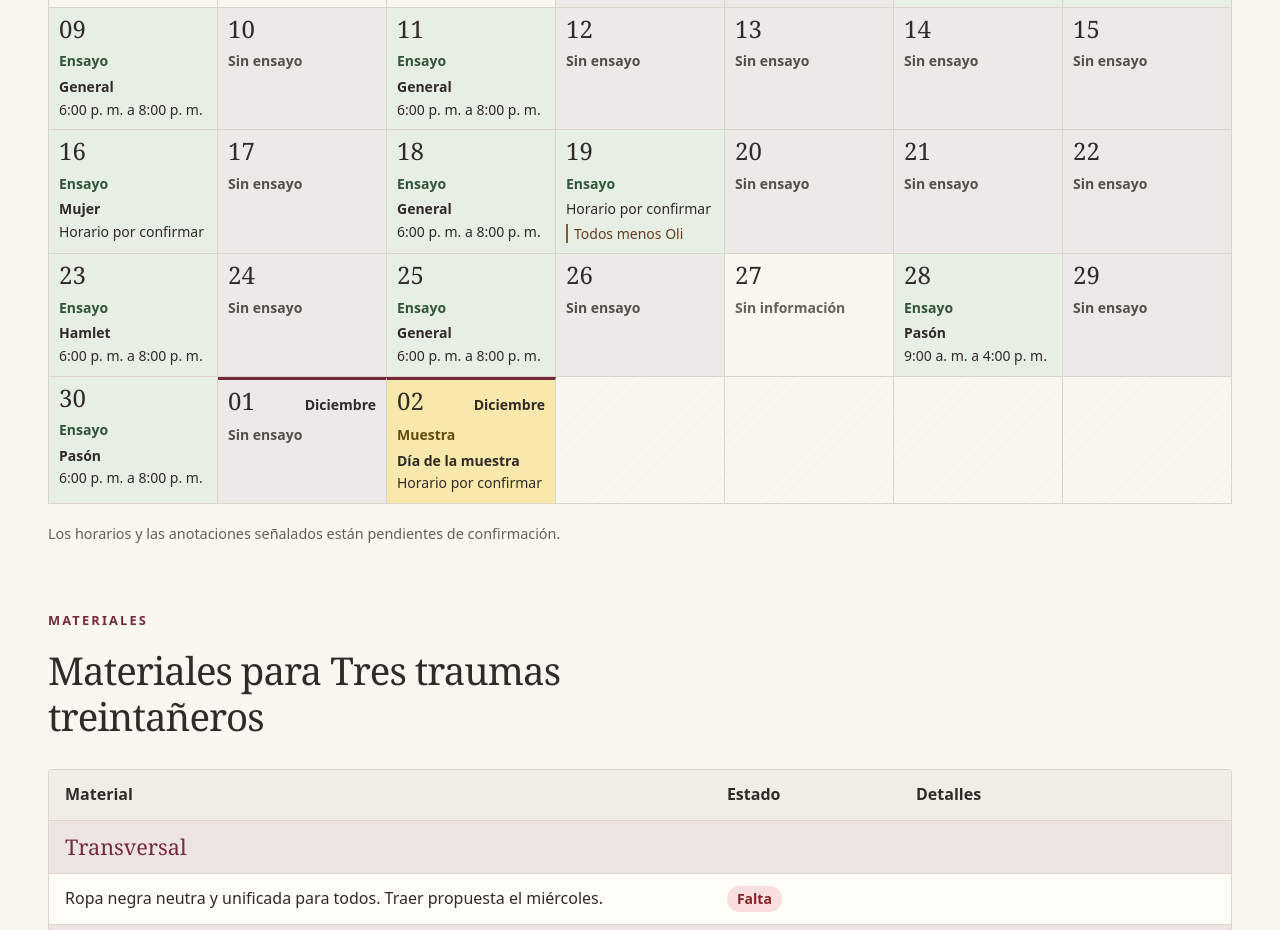
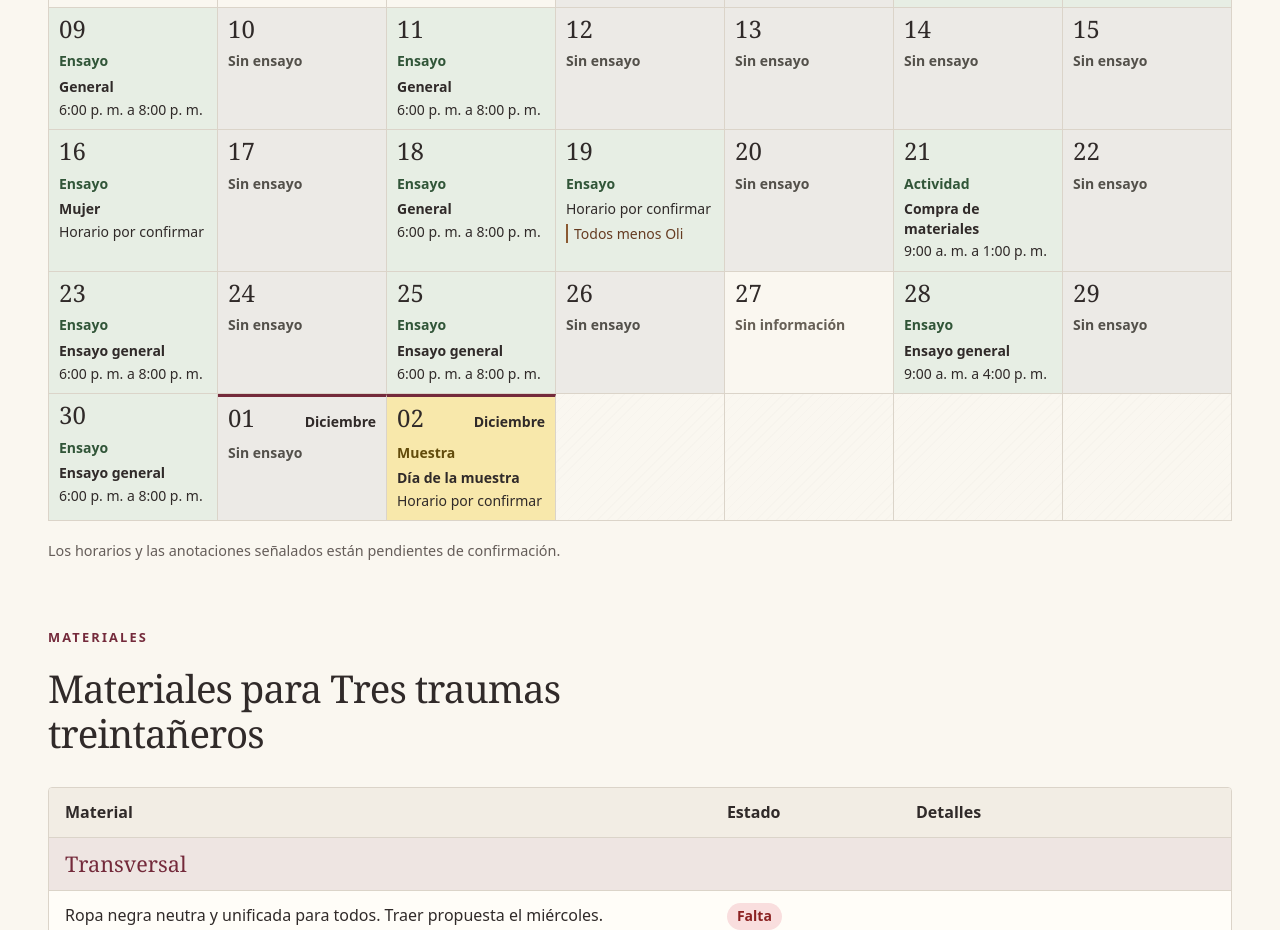
Before and after one commit to nolopez338/teatrodesubida, a plain HTML site: page index.html in a window 1280 px wide. Shown: the part 1120-2050 px from the top of the page. Drawn offline with Linux system fonts and the light colour scheme.

Commit message:
update schedule

```diff
--- a/index.html
+++ b/index.html
@@ -137,21 +137,21 @@
 <li class="dia no">
       <time datetime="2026-11-20" aria-label="Viernes, 20 de noviembre de 2026"><span class="fecha-numero">20</span><span class="fecha-contexto">Viernes<span class="mes-agenda"> de noviembre</span></span></time>
       <div class="detalle"><span class="estado">Sin ensayo</span></div></li>
-<li class="dia no">
+<li class="dia si">
       <time datetime="2026-11-21" aria-label="Sábado, 21 de noviembre de 2026"><span class="fecha-numero">21</span><span class="fecha-contexto">Sábado<span class="mes-agenda"> de noviembre</span></span></time>
-      <div class="detalle"><span class="estado">Sin ensayo</span></div></li>
+      <div class="detalle"><span class="estado">Actividad</span><p class="evento">Compra de materiales</p><p class="hora">9:00 a. m. a 1:00 p. m.</p></div></li>
 <li class="dia no">
       <time datetime="2026-11-22" aria-label="Domingo, 22 de noviembre de 2026"><span class="fecha-numero">22</span><span class="fecha-contexto">Domingo<span class="mes-agenda"> de noviembre</span></span></time>
       <div class="detalle"><span class="estado">Sin ensayo</span></div></li>
 <li class="dia si">
       <time datetime="2026-11-23" aria-label="Lunes, 23 de noviembre de 2026"><span class="fecha-numero">23</span><span class="fecha-contexto">Lunes<span class="mes-agenda"> de noviembre</span></span></time>
-      <div class="detalle"><span class="estado">Ensayo</span><p class="evento">Hamlet</p><p class="hora">6:00 p. m. a 8:00 p. m.</p></div></li>
+      <div class="detalle"><span class="estado">Ensayo</span><p class="evento">Ensayo general</p><p class="hora">6:00 p. m. a 8:00 p. m.</p></div></li>
 <li class="dia no">
       <time datetime="2026-11-24" aria-label="Martes, 24 de noviembre de 2026"><span class="fecha-numero">24</span><span class="fecha-contexto">Martes<span class="mes-agenda"> de noviembre</span></span></time>
       <div class="detalle"><span class="estado">Sin ensayo</span></div></li>
 <li class="dia si">
       <time datetime="2026-11-25" aria-label="Miércoles, 25 de noviembre de 2026"><span class="fecha-numero">25</span><span class="fecha-contexto">Miércoles<span class="mes-agenda"> de noviembre</span></span></time>
-      <div class="detalle"><span class="estado">Ensayo</span><p class="evento">General</p><p class="hora">6:00 p. m. a 8:00 p. m.</p></div></li>
+      <div class="detalle"><span class="estado">Ensayo</span><p class="evento">Ensayo general</p><p class="hora">6:00 p. m. a 8:00 p. m.</p></div></li>
 <li class="dia no">
       <time datetime="2026-11-26" aria-label="Jueves, 26 de noviembre de 2026"><span class="fecha-numero">26</span><span class="fecha-contexto">Jueves<span class="mes-agenda"> de noviembre</span></span></time>
       <div class="detalle"><span class="estado">Sin ensayo</span></div></li>
@@ -160,13 +160,13 @@
       <div class="detalle"><span class="estado">Sin información</span></div></li>
 <li class="dia si">
       <time datetime="2026-11-28" aria-label="Sábado, 28 de noviembre de 2026"><span class="fecha-numero">28</span><span class="fecha-contexto">Sábado<span class="mes-agenda"> de noviembre</span></span></time>
-      <div class="detalle"><span class="estado">Ensayo</span><p class="evento">Pasón</p><p class="hora">9:00 a. m. a 4:00 p. m.</p></div></li>
+      <div class="detalle"><span class="estado">Ensayo</span><p class="evento">Ensayo general</p><p class="hora">9:00 a. m. a 4:00 p. m.</p></div></li>
 <li class="dia no">
       <time datetime="2026-11-29" aria-label="Domingo, 29 de noviembre de 2026"><span class="fecha-numero">29</span><span class="fecha-contexto">Domingo<span class="mes-agenda"> de noviembre</span></span></time>
       <div class="detalle"><span class="estado">Sin ensayo</span></div></li>
 <li class="dia si">
       <time datetime="2026-11-30" aria-label="Lunes, 30 de noviembre de 2026"><span class="fecha-numero">30</span><span class="fecha-contexto">Lunes<span class="mes-agenda"> de noviembre</span></span></time>
-      <div class="detalle"><span class="estado">Ensayo</span><p class="evento">Pasón</p><p class="hora">6:00 p. m. a 8:00 p. m.</p></div></li>
+      <div class="detalle"><span class="estado">Ensayo</span><p class="evento">Ensayo general</p><p class="hora">6:00 p. m. a 8:00 p. m.</p></div></li>
 <li class="dia no adicional">
       <time datetime="2026-12-01" aria-label="Martes, 1 de diciembre de 2026"><span class="fecha-numero">01</span><span class="fecha-contexto">Martes<span class="mes-agenda"> de diciembre</span></span><span class="mes-extra">Diciembre</span></time>
       <div class="detalle"><span class="estado">Sin ensayo</span></div></li>
```
